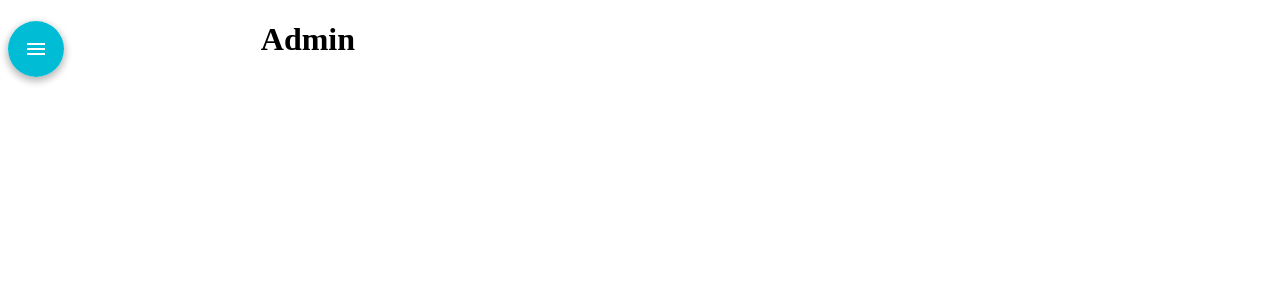
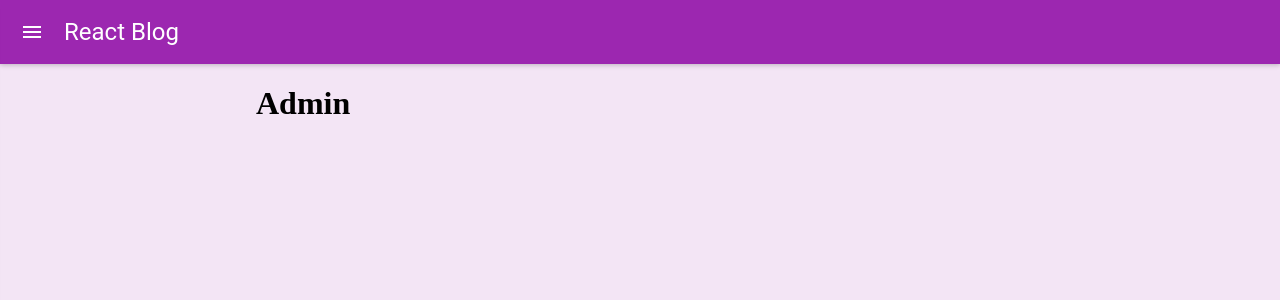
Before and after one commit to PawelK2012/react-blog, a React (Create React App) app: page /admin in a window 1280 px wide. Shown: the top 300 px of the page. Built offline with nearby package versions, Linux system fonts and the light colour scheme; what react-refetch would draw is missing.

Commit message:
Introduced SnackBar component. Added AppBar to the NavMenu

```diff
--- a/src/App.css
+++ b/src/App.css
@@ -1,3 +1,7 @@
+body{
+    margin: 0px;
+    background:#F3E5F5;
+}
 h1{
     margin-left: 20%;
 }
--- a/src/components/Navbar/Navbar.js
+++ b/src/components/Navbar/Navbar.js
@@ -4,7 +4,7 @@ import { Link } from 'react-router-dom'
 import Drawer from 'material-ui/Drawer'
 import MenuItem from 'material-ui/MenuItem'
 import Divider from 'material-ui/Divider'
-import { NavToggleButton } from './NavbarStyled'
+import AppBar from 'material-ui/AppBar'
 ///stateless functional components are functions that taking proertis information
 //// and returns jsx element
 ///// stateless componenets can't access this
@@ -23,9 +23,16 @@ import { NavToggleButton } from './NavbarStyled'
 
 class Navbar extends Component {
   state = {
+    title: 'React Blog',
     open: false,
     width: 250
   }
+
+  styles = {
+    appBar: {
+        background: '#9C27B0'
+    }
+};
 
   toggle = () => {
     this.setState((prevState, props) => {
@@ -38,15 +45,19 @@ class Navbar extends Component {
   render() {
     return (
       <div>
-        <NavToggleButton
-          toggle={this.toggle}
-          width={this.state.width}
-          open={this.state.open}
+        <AppBar
+          title={this.state.title}
+          iconClassNameRight="muidocs-icon-navigation-expand-more"
+          onLeftIconButtonClick={this.toggle}
+          style={this.styles.appBar}
         />
         <Drawer
           open={this.state.open}
           width={this.state.width}
         >
+         <AppBar title={this.state.title}
+         onLeftIconButtonClick={this.toggle}
+         style={this.styles.appBar}/>
           <Divider />
           <Link
             to={'/'}>
--- a/src/components/Navbar/NavbarStyled.js
+++ b/src/components/Navbar/NavbarStyled.js
@@ -1,7 +1,7 @@
 import React from 'react'
 import styled from 'styled-components'
-import FloatingActionButton from 'material-ui/FloatingActionButton'
-import Menu from 'material-ui/svg-icons/navigation/menu'
+//import FloatingActionButton from 'material-ui/FloatingActionButton'
+//import Menu from 'material-ui/svg-icons/navigation/menu'
 
 const StayVisible = styled.div`
 position: absolute;
@@ -9,17 +9,17 @@ position: absolute;
   transition: margin .2s;
   z-index: 99999;
 `
-export const NavToggleButton = (props) => {
-    return (
-        <StayVisible
-        {...props}
-        >
-            <FloatingActionButton
-             onClick={props.toggle}
-            >
-                <Menu />
-            </FloatingActionButton>
-        </StayVisible>
+// export const NavToggleButton = (props) => {
+//     return (
+//         <StayVisible
+//         {...props}
+//         >
+//             <FloatingActionButton
+//              onClick={props.toggle}
+//             >
+//                 <Menu />
+//             </FloatingActionButton>
+//         </StayVisible>
 
-    )
-}
+//     )
+// }
--- /dev/null
+++ b/src/components/SnackBar/SnackBar.js
@@ -0,0 +1,38 @@
+import React from 'react'
+import MuiThemeProvider from 'material-ui/styles/MuiThemeProvider'
+import Snackbar from 'material-ui/Snackbar'
+
+export default class SnackBar extends React.Component {
+
+  constructor(props) {
+    super(props);
+    this.state = {
+      autoHideDuration: 5000,
+      message: props.msg,
+      open: props.open,
+    };
+  }
+
+
+  handleRequestClose = () => {
+    this.setState({
+      open: false,
+    });
+  };
+
+  render() {
+    return (
+      <div>
+          <MuiThemeProvider>
+        <Snackbar
+          open={this.state.open}
+          message={this.state.message}
+          action="Close"
+          autoHideDuration={this.state.autoHideDuration}
+          onActionClick={this.handleRequestClose}
+        />
+        </MuiThemeProvider>
+      </div>
+    );
+  }
+}
--- a/src/containers/NewsFeed.js
+++ b/src/containers/NewsFeed.js
@@ -3,6 +3,7 @@ import { connect } from 'react-refetch'
 import NewsList from '../components/NewsList/NewsList'
 import CircularProgress from 'material-ui/CircularProgress'
 import MuiThemeProvider from 'material-ui/styles/MuiThemeProvider'
+import SnackBar from '../components/SnackBar/SnackBar'
 
 class NewsFeed extends Component {
 
@@ -14,19 +15,13 @@ class NewsFeed extends Component {
           <CircularProgress className="center" size={100} thickness={7} />
         </MuiThemeProvider>)
     } else if (newsFetch.rejected) {
-      return <h1>Rejected <span error={newsFetch.reason}></span></h1>
+      return (
+        <SnackBar msg={newsFetch.reason.message}
+          open={true} />
+      )
     } else if (newsFetch.fulfilled) {
       return (
         <NewsList {...newsFetch} />
-        //this.renderList(newsFetch)
-        // <div className="news-feed-container">
-        //   <h1>News Feed</h1>
-        //   this.renderList
-        //   {/* {newsFetch.value.map((newsItm, i) =>
-        //     <NewsList key={i}
-        //       {...newsItm} />
-        //   )} */}
-        // </div>
       )
     }
   }
--- a/src/containers/NewsItem.js
+++ b/src/containers/NewsItem.js
@@ -3,6 +3,7 @@ import { connect } from 'react-refetch'
 import NewsItemMasterDetail from '../components/NewsItemMasterDetail/NewsItemMasterDetail'
 import CircularProgress from 'material-ui/CircularProgress'
 import MuiThemeProvider from 'material-ui/styles/MuiThemeProvider'
+import SnackBar from '../components/SnackBar/SnackBar'
 
 class NewsItem extends Component {
 
@@ -14,11 +15,13 @@ class NewsItem extends Component {
                     <CircularProgress className="center" size={100} thickness={7} />
                 </MuiThemeProvider>)
         } else if (newsFetch.rejected) {
-            return <h1>Rejected <span error={newsFetch.reason}></span></h1>
+            return (
+                <SnackBar msg={newsFetch.reason.message}
+                open={true} />
+            )
         } else if (newsFetch.fulfilled) {
             return (
                 <div className="news-item-container">
-                    <h1>News item</h1>
                     {newsFetch.value.map((newsItm, i) =>
                         <NewsItemMasterDetail key={i}
                             {...newsItm} />
```
